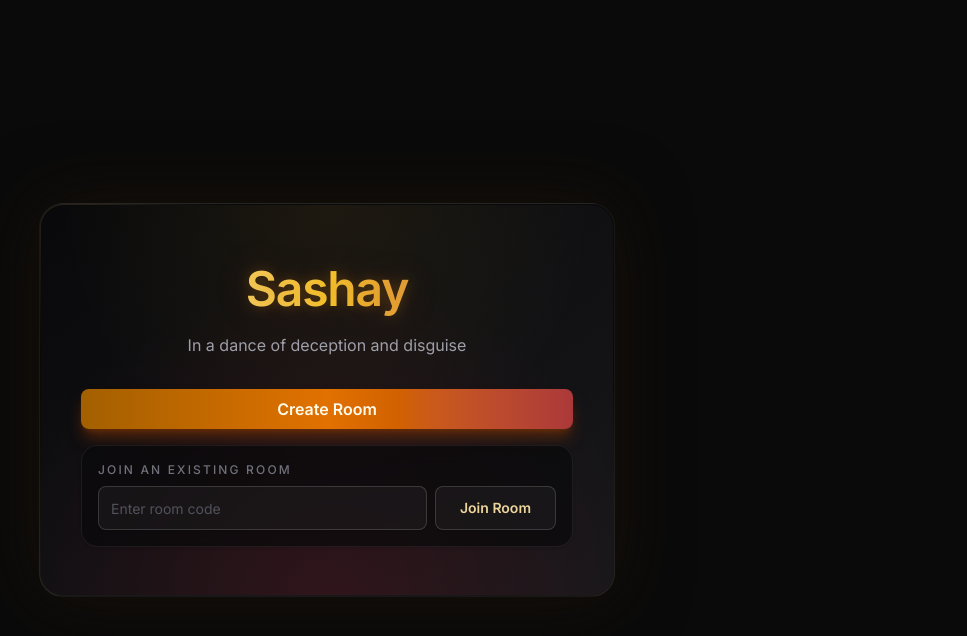
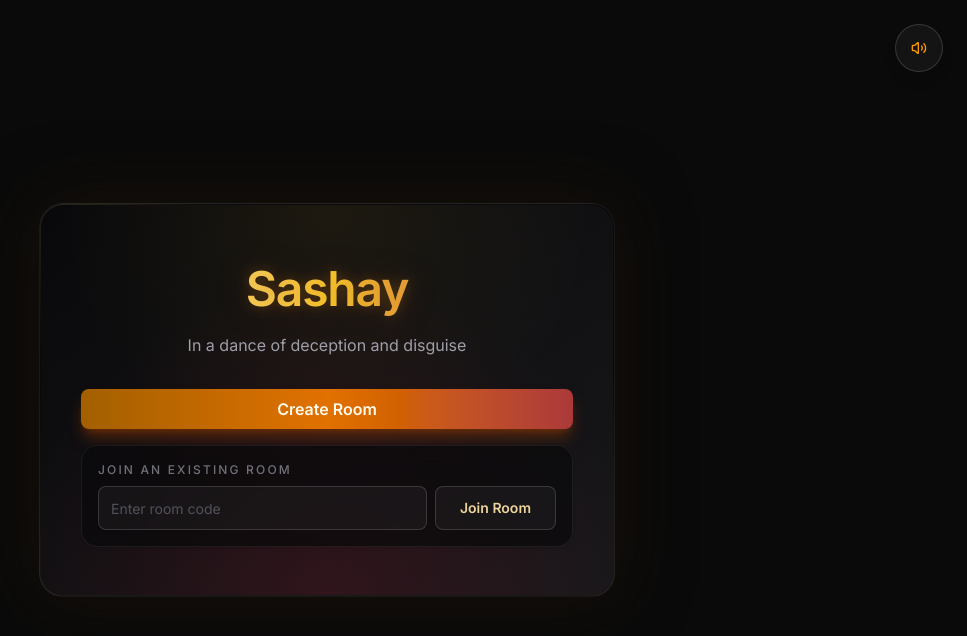
Before and after one commit to jinyang628/sashay, a Next.js app in the folder frontend/: page / in a window 1280 px wide. Shown: the top 636 px of the page, without its empty margins (313-1280 px from the left). Built offline with nearby package versions, Linux system fonts and the light colour scheme; no server answers.

Commit message:
Implement background music component

```diff
--- a/frontend/src/app/layout.tsx
+++ b/frontend/src/app/layout.tsx
@@ -3,6 +3,7 @@ import { ThemeProvider } from 'next-themes';
 import { Inter } from 'next/font/google';
 
 import { QueryProvider } from '@/components/providers/query';
+import { BackgroundMusic } from '@/components/shared/background-music';
 import { Toaster } from '@/components/ui/sonner';
 
 import './globals.css';
@@ -28,6 +29,7 @@ export default function RootLayout({
           enableSystem={false}
           disableTransitionOnChange
         >
+          <BackgroundMusic />
           <QueryProvider>
             <div className="flex min-h-screen flex-col items-center justify-items-center space-y-4 p-8">
               {children}
--- /dev/null
+++ b/frontend/src/components/shared/background-music.tsx
@@ -0,0 +1,80 @@
+'use client';
+
+import { useEffect, useRef, useState } from 'react';
+
+import { Volume2, VolumeX } from 'lucide-react';
+
+import { Button } from '@/components/ui/button';
+
+export function BackgroundMusic() {
+  const audioRef = useRef<HTMLAudioElement>(null);
+  const [isMuted, setIsMuted] = useState(false);
+  const [hasInteracted, setHasInteracted] = useState(false);
+
+  useEffect(() => {
+    const audio = audioRef.current;
+    if (!audio) return;
+
+    audio.loop = true;
+    audio.volume = 0.3;
+
+    const attemptPlay = async () => {
+      try {
+        await audio.play();
+        setHasInteracted(true);
+      } catch (error) {
+        console.log('Autoplay prevented, waiting for user interaction');
+      }
+    };
+
+    attemptPlay();
+
+    const startOnInteraction = async () => {
+      if (!hasInteracted && audio.paused) {
+        try {
+          await audio.play();
+          setHasInteracted(true);
+        } catch (error) {
+          console.error('Failed to play audio:', error);
+        }
+      }
+    };
+
+    document.addEventListener('click', startOnInteraction);
+    document.addEventListener('keydown', startOnInteraction);
+
+    return () => {
+      document.removeEventListener('click', startOnInteraction);
+      document.removeEventListener('keydown', startOnInteraction);
+    };
+  }, [hasInteracted]);
+
+  const toggleMute = () => {
+    if (audioRef.current) {
+      audioRef.current.muted = !isMuted;
+      setIsMuted(!isMuted);
+    }
+  };
+
+  return (
+    <>
+      <audio ref={audioRef} src="/background-music.mp3" preload="auto" />
+
+      <div className="fixed top-6 right-6 z-50">
+        <Button
+          variant="outline"
+          size="icon"
+          onClick={toggleMute}
+          className="h-12 w-12 cursor-pointer rounded-full border-zinc-700/50 bg-zinc-900/90 shadow-lg backdrop-blur-sm transition-all hover:scale-110 hover:bg-zinc-800/90"
+          title={isMuted ? 'Unmute music' : 'Mute music'}
+        >
+          {isMuted ? (
+            <VolumeX className="h-5 w-5 text-zinc-400" />
+          ) : (
+            <Volume2 className="h-5 w-5 text-amber-500" />
+          )}
+        </Button>
+      </div>
+    </>
+  );
+}
```
Also changed, not shown: 1 other file (tests, documents, lock files or other folders).
